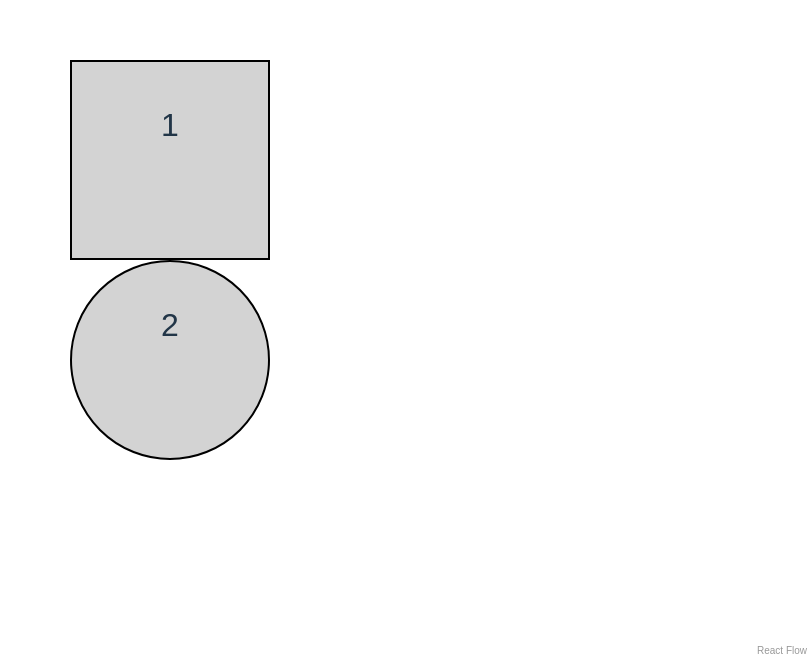
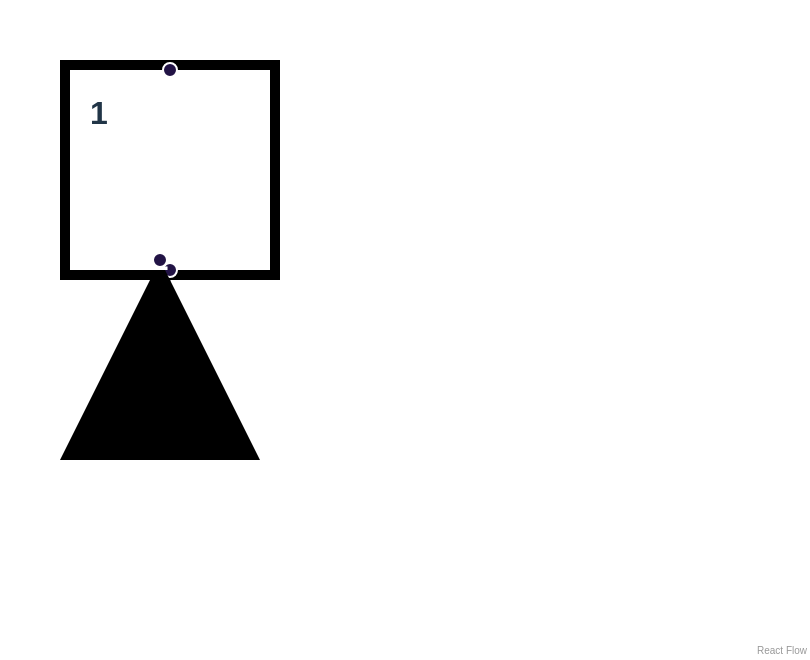
Before and after one commit to LucasBS8/treino-react-flow, a React (Vite) app: page / in a window 1280 px wide. Shown: the part 140-800 px from the top of the page, without its empty margins (470-1280 px from the left). Built offline with nearby package versions, Linux system fonts and the light colour scheme.

Commit message:
criando objetos

```diff
--- a/package.json
+++ b/package.json
@@ -13,6 +13,8 @@
     "@xyflow/react": "^12.3.1",
     "react": "^18.3.1",
     "react-dom": "^18.3.1",
+    "react-flow-renderer": "^10.3.17",
+    "reactflow": "^11.11.4",
     "zustand": "^5.0.0-rc.2"
   },
   "devDependencies": {
--- a/src/App.jsx
+++ b/src/App.jsx
@@ -5,10 +5,13 @@ import {
   useNodesState,
   useEdgesState,
   addEdge,
+  NodeToolbar
 } from '@xyflow/react';
-import PropTypes from 'prop-types';
 import '@xyflow/react/dist/style.css';
 import './App.css';
+import CubeNode from './cubo';
+import TriangleNode from './triangulo';
+
 
 const styles = {
   background: 'blue grey',
@@ -16,57 +19,25 @@ const styles = {
   height: 900,
 };
 const initialNodes = [
-  { id: '1', position: { x: 0, y: 0 }, data: { label: '1', shape: 'cubo' }, type: 'node-with-toolbar' },
-  { id: '2', position: { x: 0, y: 100 }, data: { label: '2', shape: 'circulo' }, type: 'node-with-toolbar' }
+  { id: '1', position: { x: 0, y: 0 }, data: { label: '1', shape: 'cubo' }, type: 'cubeNode', },
+  { id: '2', position: { x: 0, y: 100 }, data: { label: '2', shape: 'triangulo' }, type: 'triangleNode'}
 ];
-const initialEdges = [{ source: '1', target: '2' }];
+
+const initialEdges = [
+  { id: 'e1-2', source: '1', target: '2', type: 'smoothstep' },
+];
 
 const nodeTypes = {
-  'node-with-toolbar': NodeWithToolbar,
+  cubeNode: CubeNode,
+  triangleNode: TriangleNode,
 };
 
-function NodeWithToolbar({ data }) {
-
-  const nodeStyle = {
-    height: 100,
-    width: 100,
-    padding: '20px',
-    border: '1px solid black',
-    textAlign: 'center',
-    backgroundColor: 'lightgray',
-    overflow: 'hidden',
-    boxSizing: 'border-box',
-  };
-
-  if (data.shape === 'circulo') {
-    nodeStyle.borderRadius = '50%';
-  }else{
-    nodeStyle.borderRadius = '0%';
-  }
-
-  return (
-    <>
-      <div style={nodeStyle}>
-        {data?.label}
-      </div>
-    </>
-  );
-}
-
-NodeWithToolbar.propTypes = {
-  data: PropTypes.shape({
-    label: PropTypes.string,
-    shape: PropTypes.string,
-    toolbarPosition: PropTypes.string,
-  }).isRequired,
-};
 
 export default function App() {
   const [nodes, setNodes, onNodesChange] = useNodesState(initialNodes);
   const [edges, setEdges, onEdgesChange] = useEdgesState(initialEdges);
   const [modalOpen, setModalOpen] = useState(false);
   const [selectedNode, setSelectedNode] = useState(null);
-  const [newLabel, setNewLabel] = useState('');
   const [newShape, setNewShape] = useState('cubo');
 
   const onConnect = useCallback(
@@ -74,11 +45,9 @@ export default function App() {
     [setEdges],
   );
 
-  const onDoubleClick = (event, node) => {
+  const onNodeClick = (event, node) => {
     setSelectedNode(node);
-    setNewLabel(node.data.label);
     setNewShape(node.data.shape);
-    setModalOpen(true);
   };
 
   const salvarForma = () => {
@@ -87,6 +56,7 @@ export default function App() {
         if (node.id === selectedNode.id) {
           return {
             ...node,
+            type: newShape === 'cubo' ? 'cubeNode' : 'triangleNode',
             data: { ...node.data, shape: newShape },
           };
         }
@@ -106,44 +76,44 @@ export default function App() {
           onNodesChange={onNodesChange}
           onEdgesChange={onEdgesChange}
           onConnect={onConnect}
-          onNodeDoubleClick={onDoubleClick}
           fitView
           nodeTypes={nodeTypes}
           preventScrolling={false}
+          onNodeDoubleClick={onNodeClick}
         >
 
         </ReactFlow>
 
-        {modalOpen && (
-          <div className="modal">
-            <div className="modal-content">
+        {selectedNode && (
+          <NodeToolbar
+            nodeId={selectedNode.id}  // Conecta a toolbar ao nó selecionado
+            isVisible={true}  // Mostra a toolbar sempre que um nó for selecionado
+            position="top"
+          >
             <div>
+              <label>
                 <input
                   type="radio"
                   name="shape"
-                    //serve para mudar a forma do objeto
                   value="cubo"
                   checked={newShape === 'cubo'}
                   onChange={(e) => setNewShape(e.target.value)}
                 />
                 Cubo
+              </label>
               <label>
                 <input
                   type="radio"
                   name="shape"
-                    //serve para mudar a forma do objeto
-                    value="circulo"
-                    checked={newShape === 'circulo'}
+                  value="triangulo"
+                  checked={newShape === 'triangulo'}
                   onChange={(e) => setNewShape(e.target.value)}
                 />
-                  Circulo
+                Triângulo
               </label>
+              <button onClick={salvarForma}>Salvar</button>
             </div>
-
-              <button onClick={salvarForma}>salvar</button>
-              <button onClick={() => setModalOpen(false)}>Cancel</button>
-            </div>
-          </div>
+          </NodeToolbar>
         )}
       </ReactFlowProvider>
 
--- /dev/null
+++ b/src/cubo.jsx
@@ -0,0 +1,31 @@
+import React from 'react';
+import { ReactFlow, Handle } from '@xyflow/react';
+
+const CubeNode = ({ data }) => {
+  return (
+    <div style={{
+      width: '100px',
+      height: '100px',
+      border: '5px solid black',
+      borderRadius: '0',  // Borda de cubo
+      position: 'relative',
+      backgroundColor: 'white'
+    }}>
+      <Handle
+        type="target"
+        position="top"
+        style={{ background: '#221345' }}
+      />
+      <div style={{ padding: '10px' }}>
+        <strong>{data.label}</strong>
+      </div>
+      <Handle
+        type="source"
+        position="bottom"
+        style={{ background: '#221345' }}
+      />
+    </div>
+  );
+};
+
+export default CubeNode;
--- /dev/null
+++ b/src/triangulo.jsx
@@ -0,0 +1,36 @@
+import React from 'react';
+import { ReactFlow, Handle } from '@xyflow/react';
+const TriangleNode = ({ data }) => {
+  return (
+    <div style={{
+      width: '0',
+      height: '0',
+      borderLeft: '50px solid transparent',
+      borderRight: '50px solid transparent',
+      borderBottom: '100px solid black',  // Triângulo
+      position: 'relative'
+    }}>
+      <Handle
+        type="target"
+        position="top"
+        style={{ background: '#221345' }}
+      />
+      <div style={{
+        position: 'absolute',
+        top: '50%',
+        left: '50%',
+        transform: 'translate(-50%, -50%)',
+        color: 'white'
+      }}>
+        <strong>{data.label}</strong>
+      </div>
+      <Handle
+        type="source"
+        position="left"
+        style={{ background: '#221345' }}
+      />
+    </div>
+  );
+};
+
+export default TriangleNode;
```
Also changed, not shown: 1 other file (tests, documents, lock files or other folders). Lines whose indentation alone changed are shown as unchanged.
